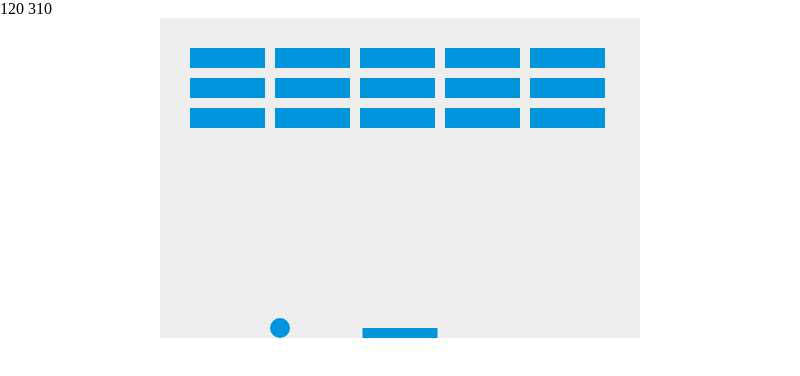
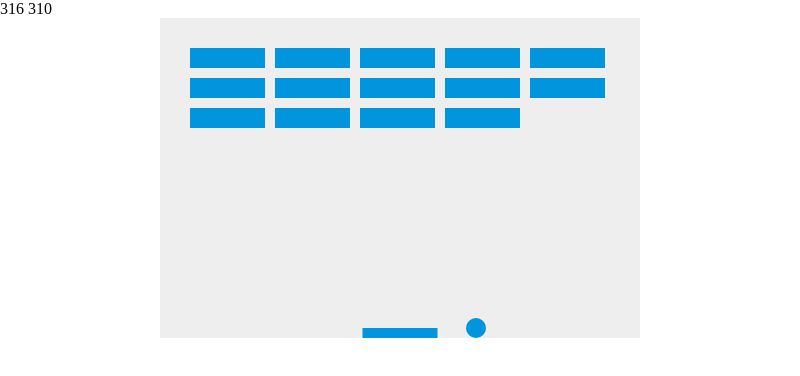
Before and after one commit to Nataset/electron-breakout, an Electron app: page index.html in a window 800 px wide. Drawn offline with Linux system fonts and the light colour scheme.

Commit message:
finish the game

```diff
--- a/index.html
+++ b/index.html
@@ -48,7 +48,7 @@
             for (let c = 0; c < brickColumnCount; c++) {
                 bricks[c] = [];
                 for (let r = 0; r < brickRowCount; r++) {
-                    bricks[c][r] = { x: 0, y: 0 };
+                    bricks[c][r] = { x: 0, y: 0, status: 1 };
                 }
             }
 
@@ -78,6 +78,24 @@
                 }
             };
 
+            const collisionDetection = () => {
+                for (let c = 0; c < brickColumnCount; c++)
+                    for (let r = 0; r < brickRowCount; r++) {
+                        const b = bricks[c][r];
+                        if (b.status == 1) {
+                            if (
+                                x > b.x &&
+                                x < b.x + brickWidth &&
+                                y > b.y &&
+                                y < b.y + brickHeight
+                            ) {
+                                dy = -dy;
+                                b.status = 0;
+                            }
+                        }
+                    }
+            };
+
             const paddleMove = () => {
                 if (rightPressed) {
                     paddleX += 7;
@@ -91,6 +109,7 @@
             const drawBricks = () => {
                 for (let c = 0; c < brickColumnCount; c++) {
                     for (let r = 0; r < brickRowCount; r++) {
+                        if (bricks[c][r].status == 1) {
                             const brickX = c * (brickWidth + brickPadding) + brickOffsetLeft;
                             const brickY = r * (brickHeight + brickPadding) + brickOffsetTop;
                             bricks[c][r].x = brickX;
@@ -100,6 +119,7 @@
                             ctx.fillStyle = '#0095DD';
                             ctx.fill();
                             ctx.closePath();
+                        }
                     }
                 }
             };
@@ -125,6 +145,7 @@
                 drawBricks();
                 drawBall();
                 drawPaddle();
+                collisionDetection();
                 paddleMove();
                 collisionEdge();
                 document.getElementById('demo').innerHTML = `${x} ${y}`;
```
Lines whose indentation alone changed are shown as unchanged.
